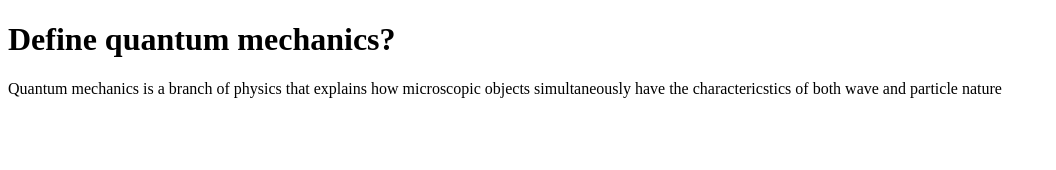
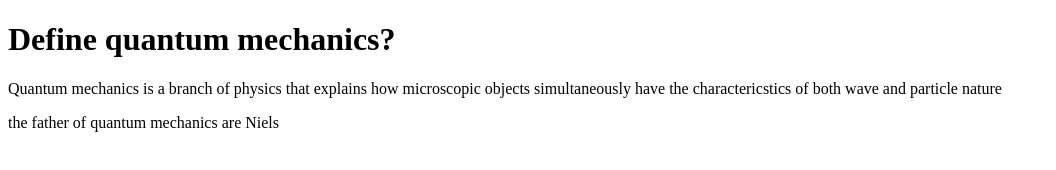
Before and after one commit to GURURAJANMATHS/Quantum-mechanics, a plain HTML site: page Index.html in a window 1280 px wide. Shown: the whole page, without its empty margins (0-1056 px from the left). Drawn offline with Linux system fonts and the light colour scheme.

Commit message:
Update Index.html

```diff
--- a/Index.html
+++ b/Index.html
@@ -6,6 +6,7 @@
   <main>
     <h1>Define quantum mechanics? </h1>
     <p>Quantum mechanics is a branch of physics that explains how microscopic objects simultaneously have the charactericstics of both wave and particle nature</p>
+    <p>the father of quantum mechanics are Niels</p>
   </main>
 </body>
 </head>
```
